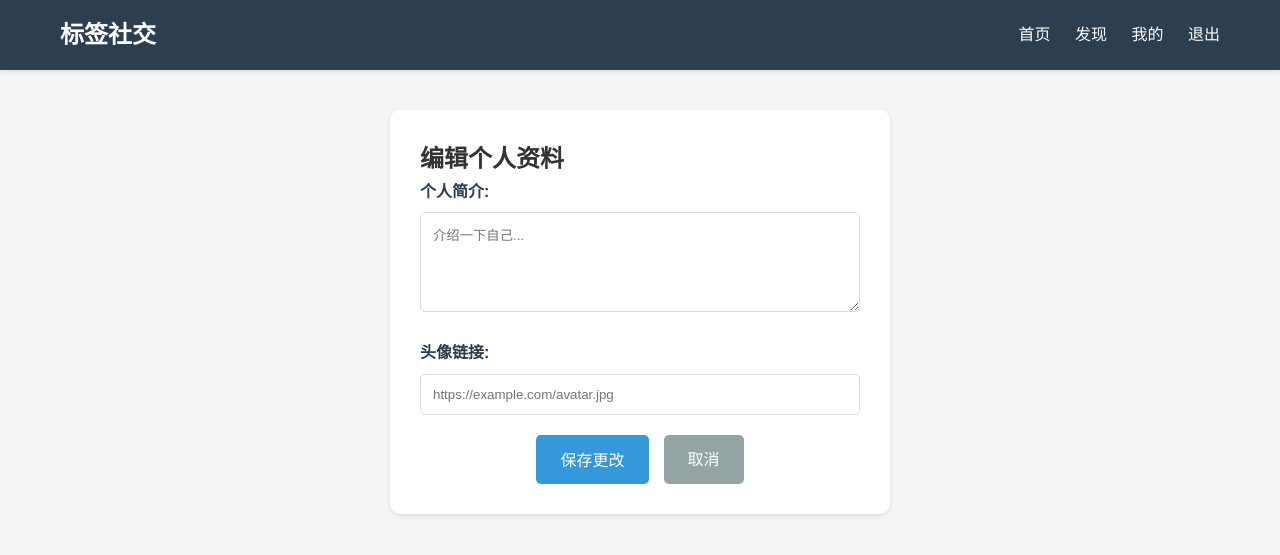
After one commit to yenneroul/SYSU-SE-Project, a Flask app: page /user/edit_profile in a window 1280 px wide. The commit adds this page. Shown: the top 555 px of the page. Run offline with Flask 3, Linux system fonts and the light colour scheme; a user stored in the database is signed in.

Commit message:
fix bug in profile.html and add a file edit_profile.html

```diff
--- a/routes/user.py
+++ b/routes/user.py
@@ -9,7 +9,7 @@ user_bp = Blueprint('user', __name__)
 @login_required
 def profile(user_id):
     user = User.query.get_or_404(user_id)
-    posts = user.posts.order_by(Post.created_at.desc()).all()
+    posts = user.posts
     return render_template('profile.html', user=user, posts=posts)
 
 
--- /dev/null
+++ b/templates/edit_profile.html
@@ -0,0 +1,122 @@
+{% extends "base.html" %}
+
+{% block title %}编辑资料 - 标签社交{% endblock %}
+
+{% block content %}
+<div class="container">
+    <div class="edit-profile-container">
+        <h2>编辑个人资料</h2>
+        <form method="POST" class="edit-form">
+            <div class="form-group">
+                <label for="bio">个人简介:</label>
+                <textarea id="bio" name="bio" placeholder="介绍一下自己...">{{ current_user.bio or '' }}</textarea>
+            </div>
+
+            <div class="form-group">
+                <label for="avatar_url">头像链接:</label>
+                <input type="url" id="avatar_url" name="avatar_url"
+                       value="{{ current_user.avatar_url or '' }}"
+                       placeholder="https://example.com/avatar.jpg">
+            </div>
+
+            <div class="form-actions">
+                <button type="submit" class="btn-primary">保存更改</button>
+                <a href="{{ url_for('user.profile', user_id=current_user.id) }}" class="btn-secondary">取消</a>
+            </div>
+        </form>
+    </div>
+</div>
+
+<style>
+.edit-profile-container {
+    max-width: 500px;
+    margin: 0 auto;
+    background: white;
+    padding: 30px;
+    border-radius: 10px;
+    box-shadow: 0 2px 4px rgba(0,0,0,0.1);
+}
+
+.edit-form .form-group {
+    margin-bottom: 20px;
+}
+
+.edit-form label {
+    display: block;
+    margin-bottom: 8px;
+    font-weight: bold;
+    color: #2c3e50;
+}
+
+.edit-form textarea {
+    width: 100%;
+    padding: 12px;
+    border: 1px solid #ddd;
+    border-radius: 5px;
+    resize: vertical;
+    min-height: 100px;
+    font-family: inherit;
+}
+
+.edit-form input[type="url"] {
+    width: 100%;
+    padding: 12px;
+    border: 1px solid #ddd;
+    border-radius: 5px;
+}
+
+.form-actions {
+    display: flex;
+    gap: 15px;
+    justify-content: center;
+}
+
+.btn-secondary {
+    background: #95a5a6;
+    color: white;
+    padding: 12px 24px;
+    border: none;
+    border-radius: 5px;
+    text-decoration: none;
+    display: inline-block;
+    transition: background 0.3s;
+}
+
+.btn-secondary:hover {
+    background: #7f8c8d;
+}
+</style>
+{% endblock %}</title>
+    <link rel="stylesheet" href="{{ url_for('static', filename='css/style.css') }}">
+</head>
+<body>
+    <nav class="navbar">
+        <div class="nav-container">
+            <h1><a href="{{ url_for('index') }}">标签社交</a></h1>
+            {% if current_user.is_authenticated %}
+            <div class="nav-links">
+                <a href="{{ url_for('index') }}">首页</a>
+                <a href="{{ url_for('discover') }}">发现</a>
+                <a href="{{ url_for('user.profile', user_id=current_user.id) }}">我的</a>
+                <a href="{{ url_for('auth.logout') }}">退出</a>
+            </div>
+            {% endif %}
+        </div>
+    </nav>
+
+    <main class="main-content">
+        {% with messages = get_flashed_messages() %}
+            {% if messages %}
+                <div class="flash-messages">
+                    {% for message in messages %}
+                        <div class="flash-message">{{ message }}</div>
+                    {% endfor %}
+                </div>
+            {% endif %}
+        {% endwith %}
+
+    </main>
+
+    <script src="{{ url_for('static', filename='js/main.js') }}"></script>
+</body>
+</html>
--- a/templates/profile.html
+++ b/templates/profile.html
@@ -19,7 +19,6 @@
             <div class="profile-stats">
                 <span>关注: {{ user.followed.count() }}</span>
                 <span>粉丝: {{ user.followers.count() }}</span>
-                <span>动态: {{ user.posts.count() }}</span>
             </div>
 
             {% if user.id == current_user.id %}
```
Also changed, not shown: instance/social_app.db.
